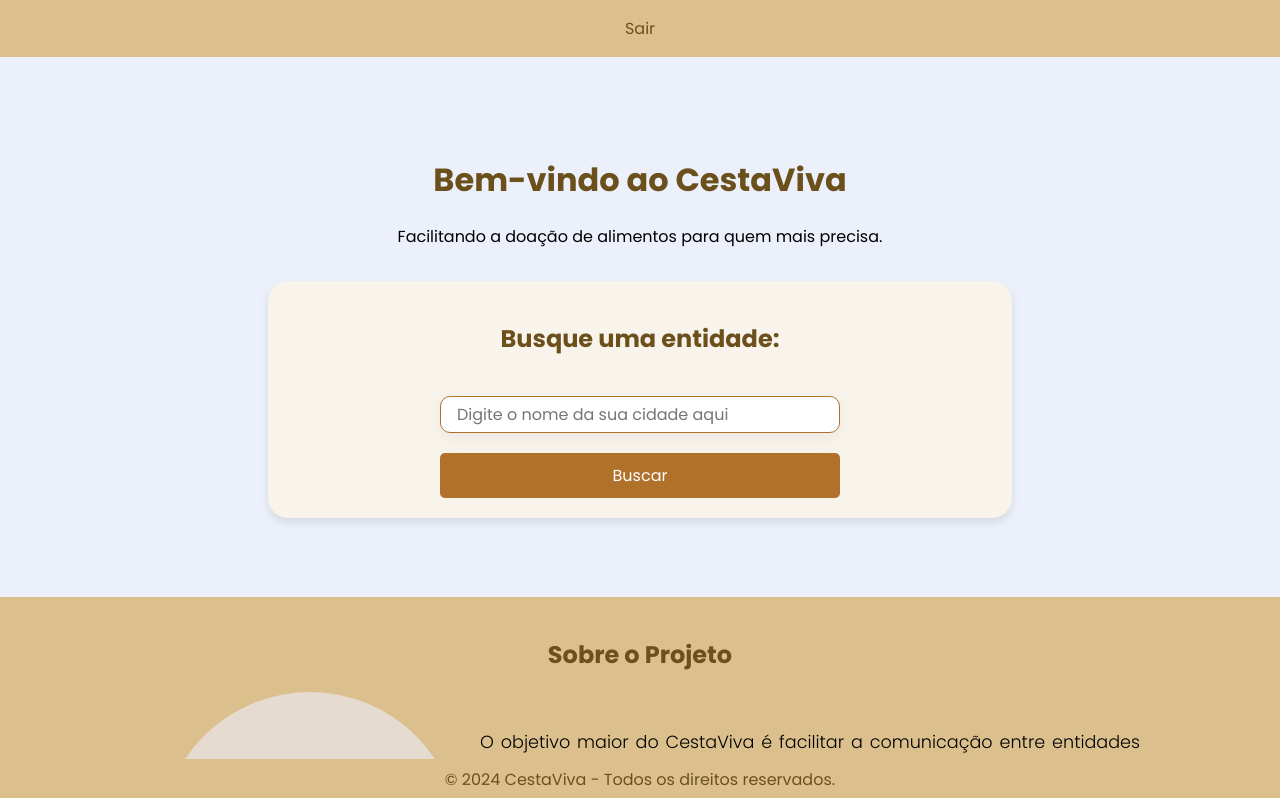
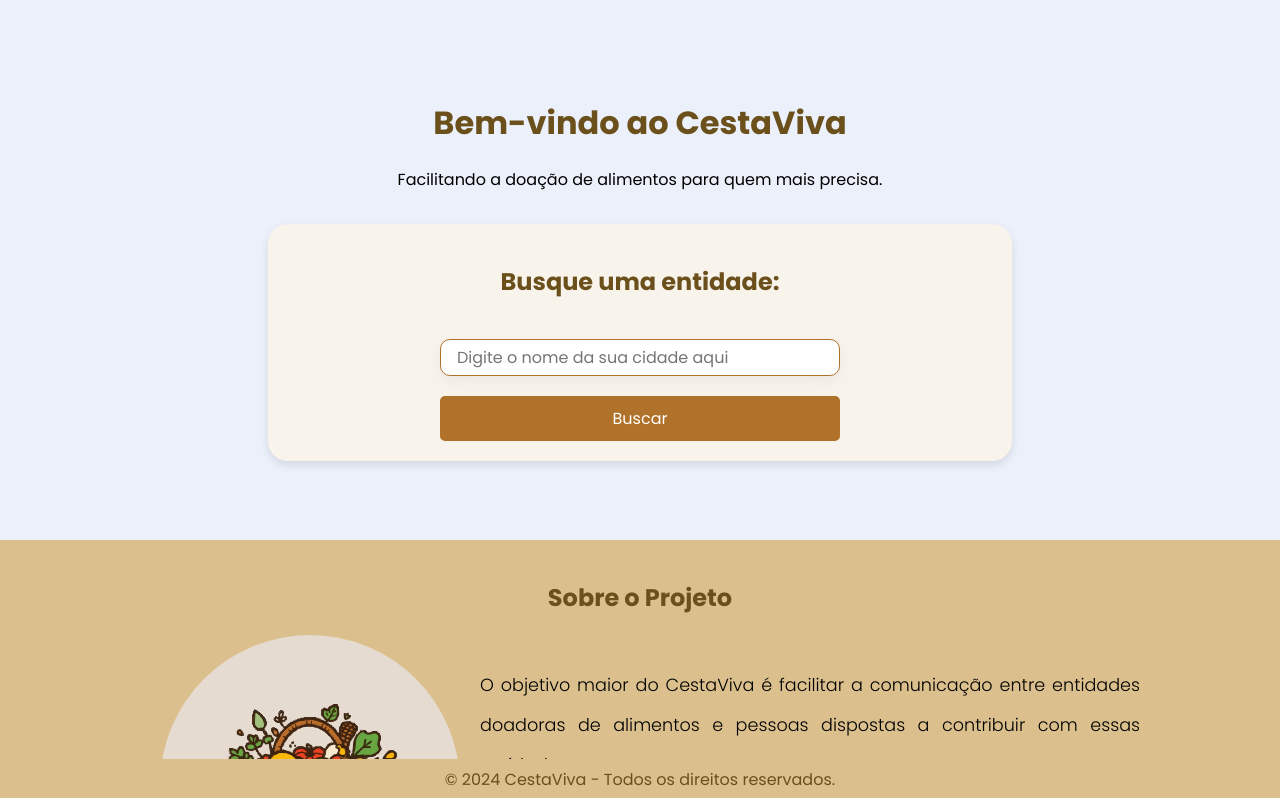
Before and after one commit to Amicuchi/CestaViva, a React (Vite) app: page / in a window 1280 px wide. Shown: the top 798 px of the page. Built offline with nearby package versions, Linux system fonts and the light colour scheme; no server answers; sample sign-in values are in the browser's storage.

Commit message:
Navbar: Alteração para não exibir quando logado.

```diff
--- a/src/components/Navbar.jsx
+++ b/src/components/Navbar.jsx
@@ -1,31 +1,23 @@
-import { Link, useNavigate } from 'react-router-dom';
+import { Link } from 'react-router-dom';
 import { useAuth } from '../services/AuthContext';
 
 export default function Navbar() {
-    const { isAuthenticated, logout } = useAuth();
-    const navigate = useNavigate();
-
-    const handleLogout = () => {
-        logout();
-        navigate('/');
-    };
+    const { isAuthenticated } = useAuth();
 
     return (
-        <nav>
-            <ul>
-                {isAuthenticated ? (
-                    <>
-                        <li><Link to="/" onClick={handleLogout}>Sair</Link></li>
-                    </>
-                ) : (
-                    <>
+        <>
+            {isAuthenticated ? (
+                <></>
+            ) : (
+                <nav>
+                    <ul>
                         <li><Link to="/">Página Inicial</Link></li>
                         <li><Link to="/busca">Busca</Link></li>
                         <li><Link to="/cadastro-entidade">Cadastrar Entidade</Link></li>
                         <li><Link to="/login">Entrar</Link></li>
-                    </>
-                )}
-            </ul>
-        </nav>
+                    </ul>
+                </nav>
+            )}
+        </>
     );
 }
```
